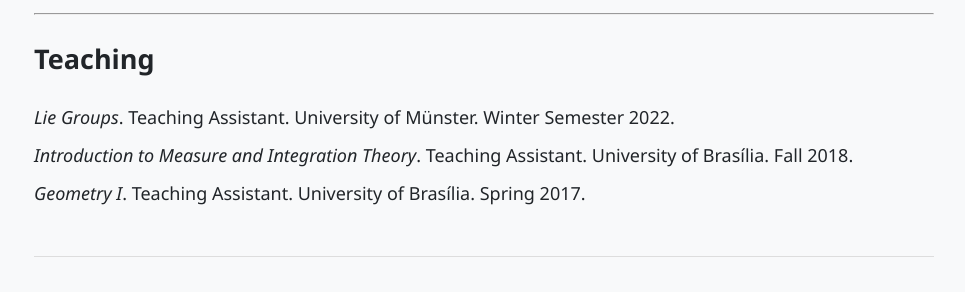
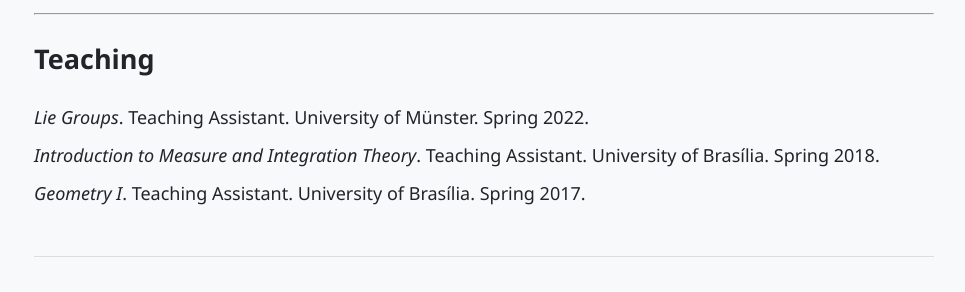
Before and after one commit to r-saraujo/r-saraujo.github.io, a Jekyll site: the page built from talks.md, in a window 1280 px wide. Shown: the part 1277-1569 px from the top of the page, without its empty margins (156-1121 px from the left). Built offline with Jekyll 4.4.1, drawn with Linux system fonts in a browser that asks for light colours.

Commit message:
Update talks.md

```diff
--- a/talks.md
+++ b/talks.md
@@ -40,6 +40,6 @@
 
 ## Teaching
 
-- *Lie Groups*. Teaching Assistant. University of Münster. Winter Semester 2022.
-- *Introduction to Measure and Integration Theory*. Teaching Assistant. University of Brasília. Fall 2018.
+- *Lie Groups*. Teaching Assistant. University of Münster. Spring 2022.
+- *Introduction to Measure and Integration Theory*. Teaching Assistant. University of Brasília. Spring 2018.
 - *Geometry I*. Teaching Assistant. University of Brasília. Spring 2017.
```
